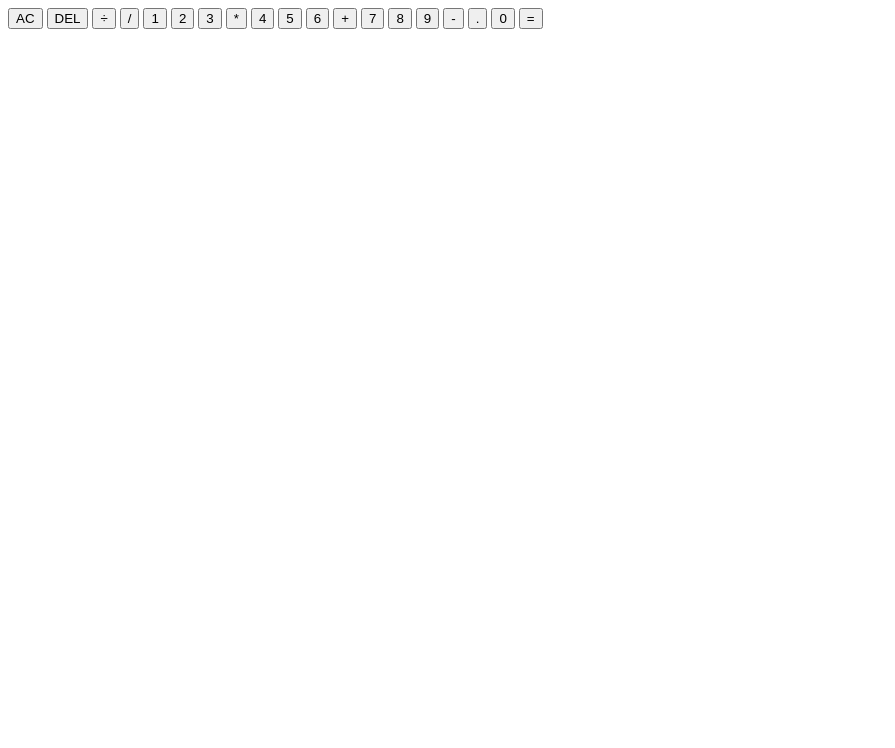
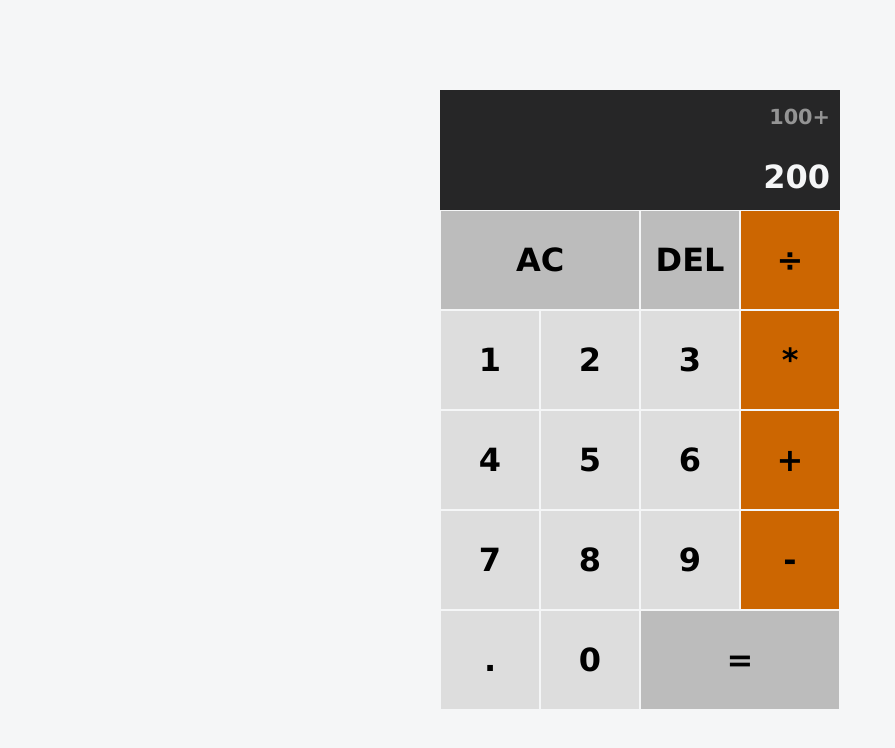
Before and after one commit to ElenaCoder/calculator-vanilla-js-oop, a plain HTML site: page index.html in a window 1280 px wide. Shown: the whole page, without its empty margins (0-895 px from the left). Drawn offline with Linux system fonts and the light colour scheme.

Commit message:
feat: add styles for calculator

```diff
--- a/index.html
+++ b/index.html
@@ -11,28 +11,27 @@
     <body>
         <div class="calculator-grid">
             <div class="output">
-                <div class="previous-operand"></div>
-                <div class="current-operand"></div>
+                <div class="previous-operand">100+</div>
+                <div class="current-operand">200</div>
             </div>
-            <button class="span-two">AC</button>
-            <button>DEL</button>
-            <button>÷</button>
-            <button>/</button>
-            <button>1</button>
-            <button>2</button>
-            <button>3</button>
-            <button>*</button>
-            <button>4</button>
-            <button>5</button>
-            <button>6</button>
-            <button>+</button>
-            <button>7</button>
-            <button>8</button>
-            <button>9</button>
-            <button>-</button>
-            <button>.</button>
-            <button>0</button>
-            <button class="span-two">=</button>
+            <button class="span-two button-ac">AC</button>
+            <button class="button-del">DEL</button>
+            <button class="button-operator">÷</button>
+            <button class="button-numeric">1</button>
+            <button class="button-numeric">2</button>
+            <button class="button-numeric">3</button>
+            <button class="button-operator">*</button>
+            <button class="button-numeric">4</button>
+            <button class="button-numeric">5</button>
+            <button class="button-numeric">6</button>
+            <button class="button-operator">+</button>
+            <button class="button-numeric">7</button>
+            <button class="button-numeric">8</button>
+            <button class="button-numeric">9</button>
+            <button class="button-operator">-</button>
+            <button class="button-numeric">.</button>
+            <button class="button-numeric">0</button>
+            <button class="span-two button-equal">=</button>
         </div>
     </body>
 </html>
--- a/styles.css
+++ b/styles.css
@@ -0,0 +1,109 @@
+*,
+*::before,
+*::after {
+    box-sizing: border-box;
+    font-family: 'Lucida Sans', 'Lucida Sans Regular', 'Lucida Grande',
+        'Lucida Sans Unicode', Geneva, Verdana, sans-serif;
+    font-weight: 600;
+}
+
+:root {
+    --main-lightgray: rgb(221, 221, 221);
+    /* --main-gray:rgb(201, 199, 199); */
+    --main-gray: rgb(188, 188, 188);
+    --main-darkgray: rgb(127, 127, 127);
+    --main-orange: rgb(204, 102, 1);
+    --main-black: #1c1c1c;
+    --main-white: #f5f6f7;
+
+    --main-lightgray-hover: rgb(221, 221, 221, 0.6);
+    --main-gray-hover: rgb(201, 199, 199, 0.8);
+    --main-gray-hover: rgb(188, 188, 188, 0.8);
+    --main-darkgray-hover: rgb(127, 127, 127, 0.8);
+    --main-orange-hover: rgb(204, 102, 1, 0.85);
+    --main-black-semitransparent: rgb(28, 28, 28, 0.95);
+}
+
+body {
+    padding: 0;
+    margin: 0;
+    background-color: var(--main-white);
+}
+
+.calculator-grid {
+    display: grid;
+    justify-content: center;
+    align-content: center;
+    min-height: 100vh;
+    grid-template-columns: repeat(4, 100px);
+    grid-template-rows: minmax(120px, auto) repeat(5, 100px);
+}
+
+.calculator-grid > button {
+    font-size: 2em;
+    cursor: pointer;
+    border: 1px solid var(--main-white);
+    outline: none;
+}
+
+.button-ac,
+.button-del {
+    background-color: var(--main-gray);
+}
+
+.button-ac:hover,
+.button-del:hover {
+    background-color: var(--main-gray-hover);
+}
+
+.button-operator {
+    background-color: var(--main-orange);
+}
+
+.button-operator:hover {
+    background-color: var(--main-orange-hover);
+}
+
+.button-numeric {
+    background-color: var(--main-lightgray);
+}
+
+.button-numeric:hover {
+    background-color: var(--main-lightgray-hover);
+}
+
+.button-equal {
+    background-color: var(--main-gray);
+}
+
+.button-equal:hover {
+    background-color: var(--main-gray-hover);
+}
+
+.span-two {
+    grid-column: span 2;
+}
+
+.output {
+    grid-column: 1 /-1;
+    background-color: var(--main-black-semitransparent);
+    padding: 0 10px;
+
+    display: flex;
+    align-items: flex-end;
+    flex-direction: column;
+    justify-content: space-around;
+
+    word-wrap: break-word;
+    word-break: break-all;
+}
+
+.previous-operand {
+    color: var(--main-lightgray-hover);
+    font-size: 1.3rem;
+}
+
+.current-operand {
+    color: var(--main-white);
+    font-size: 2rem;
+}
```
